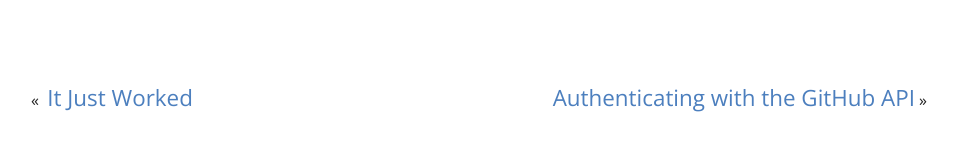
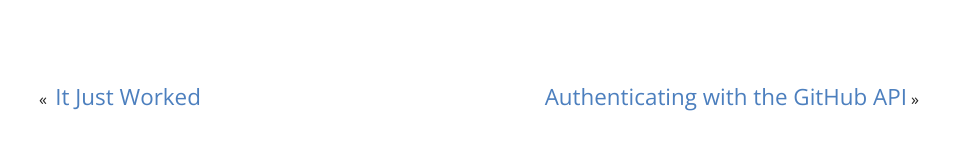
Before and after one commit to karsumit94/andrewholsted.github.io, a Jekyll site: the page built from _posts/2013-01-18-Dev-Bootcamp-Application.md, in a window 1280 px wide. Shown: the part 188-339 px from the top of the page, without its empty margins (161-1118 px from the left). Built offline with Jekyll 4.4.1, drawn with Linux system fonts in a browser that asks for light colours; nearby versions of some CDN libraries; some web fonts are replaced; Markdown is read by kramdown in place of the engine named in the settings.

Commit message:
Change post container width.

```diff
--- a/css/main.css
+++ b/css/main.css
@@ -330,7 +330,7 @@ section {
 }
 
 #post-container {
-    max-width: 70%;
+    max-width: 55em;
     margin: auto;
     padding: 0 5% 5% 5%;
     height: 100%;
@@ -648,7 +648,7 @@ section {
     }
 
     #post-container{
-        width:100%;
+        max-width:100%;
     }
     #post-container h1, #post-content h2 {
         margin-bottom: 1em;
```
